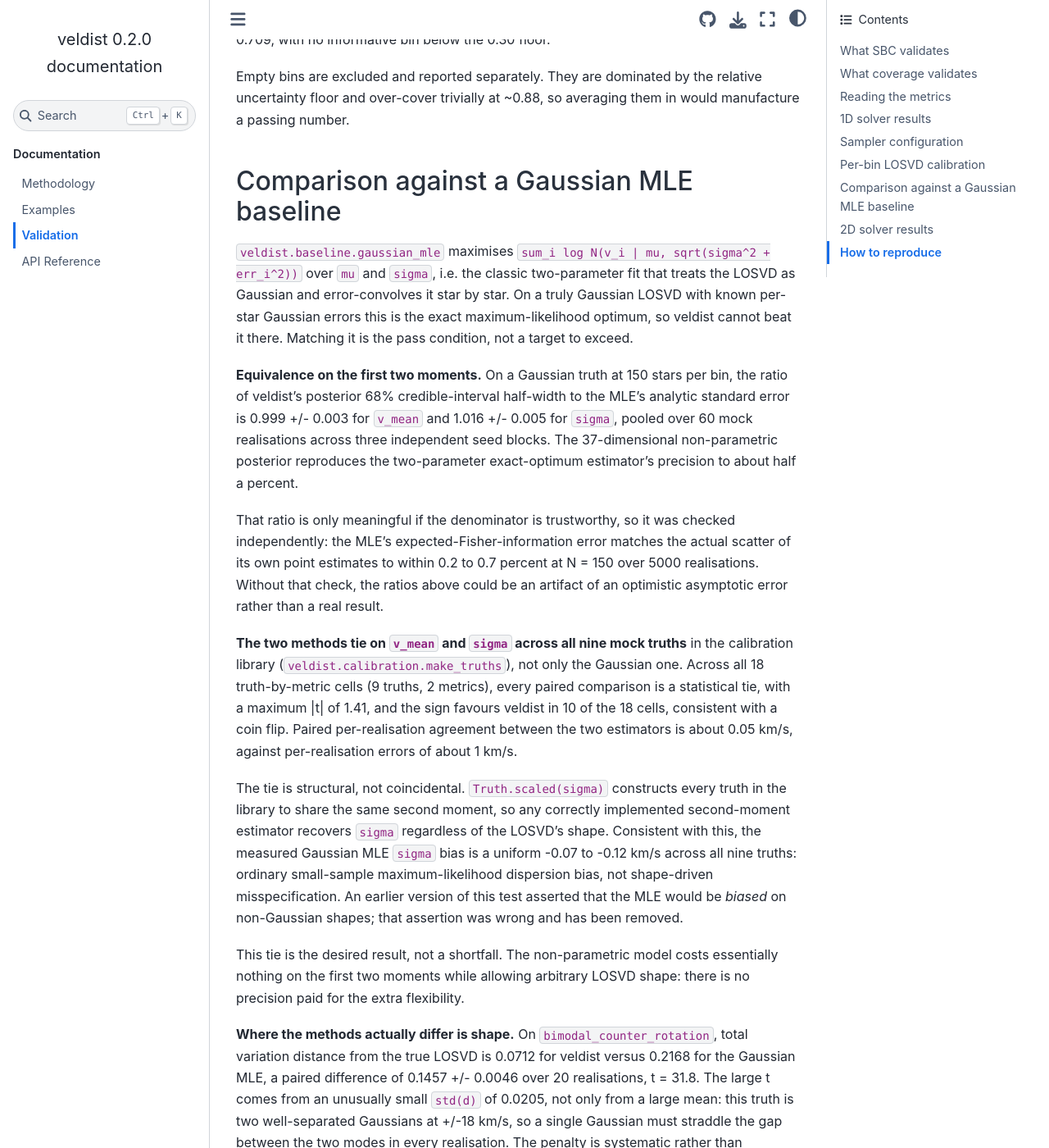
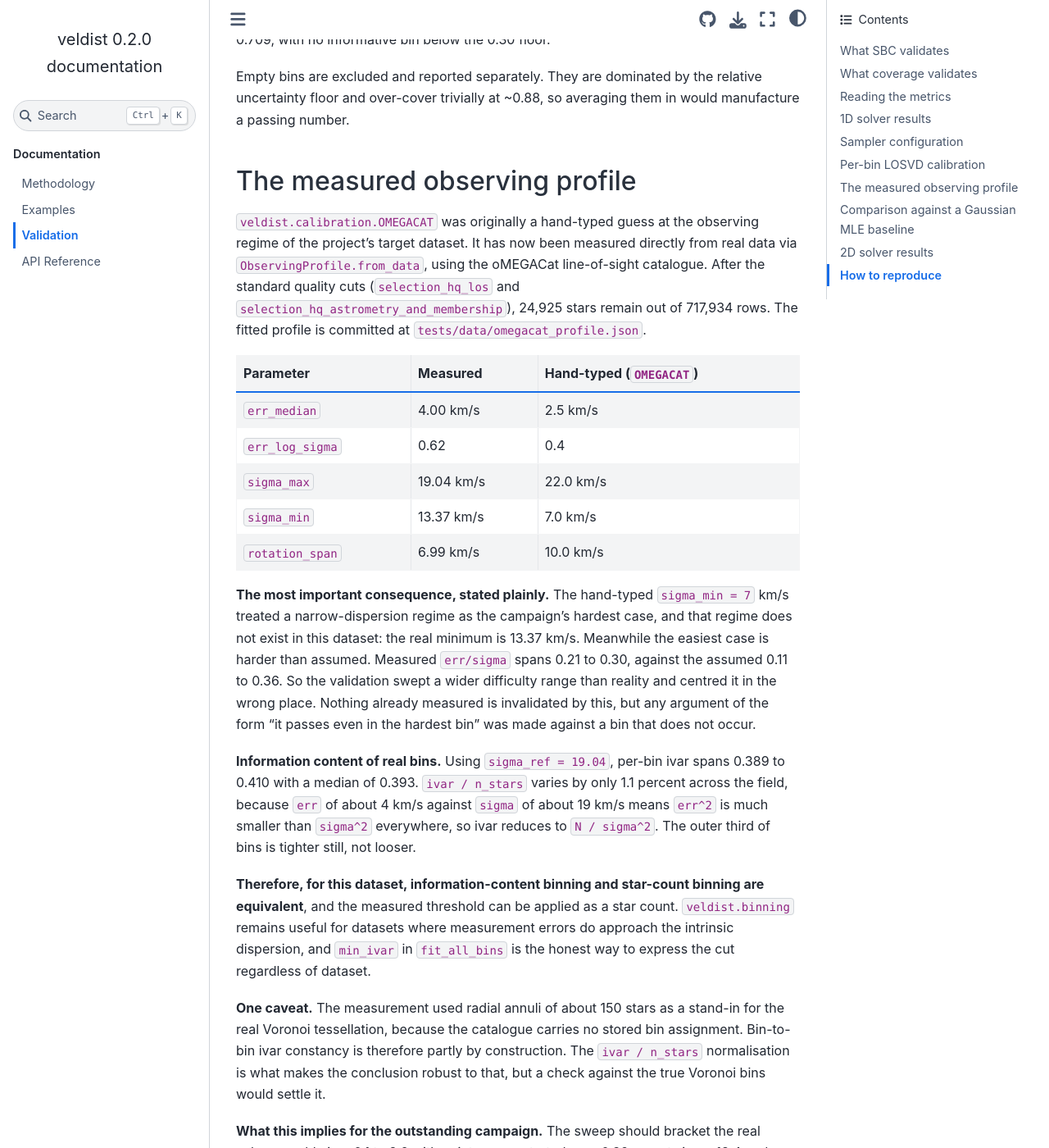
Before and after one commit to pjs902/veldist, a Sphinx documentation site: the page built from docs/validation.md, in a window 1280 px wide and 1400 px high, scrolled down 7236 px. Shown: the whole window at 82% size. Built offline with Sphinx 7.4.7 and the Sphinx Book theme 1.1.4, drawn with Linux system fonts in a browser that asks for light colours; some of the changed text lies outside the part shown.

Commit message:
docs(validation): record measured oMEGACat observing profile
ObservingProfile.from_data was run on the real oMEGACat catalogue (24,925 stars after quality cuts). Commit the fitted scalar profile as a test fixture, document the measurement and its implications for the recovery-curve sweep in docs/validation.md, and note the outstanding decision on updating the OMEGACAT constant in TASKS.md. OMEGACAT itself is left unchanged.

Co-Authored-By: Claude Opus 5 <noreply@anthropic.com>
Claude-Session: https://claude.ai/code/session_01AeGYMeWNYB7juPAZdGc37r

```diff
--- a/docs/validation.md
+++ b/docs/validation.md
@@ -249,6 +249,60 @@ Empty bins are excluded and reported separately. They are dominated by the
 relative uncertainty floor and over-cover trivially at ~0.88, so averaging them
 in would manufacture a passing number.
 
+## The measured observing profile
+
+`veldist.calibration.OMEGACAT` was originally a hand-typed guess at the
+observing regime of the project's target dataset. It has now been measured
+directly from real data via `ObservingProfile.from_data`, using the
+oMEGACat line-of-sight catalogue. After the standard quality cuts
+(`selection_hq_los` and `selection_hq_astrometry_and_membership`), 24,925
+stars remain out of 717,934 rows. The fitted profile is committed at
+`tests/data/omegacat_profile.json`.
+
+| Parameter | Measured | Hand-typed (`OMEGACAT`) |
+|---|---|---|
+| `err_median` | 4.00 km/s | 2.5 km/s |
+| `err_log_sigma` | 0.62 | 0.4 |
+| `sigma_max` | 19.04 km/s | 22.0 km/s |
+| `sigma_min` | 13.37 km/s | 7.0 km/s |
+| `rotation_span` | 6.99 km/s | 10.0 km/s |
+
+**The most important consequence, stated plainly.** The hand-typed
+`sigma_min = 7` km/s treated a narrow-dispersion regime as the campaign's
+hardest case, and that regime does not exist in this dataset: the real
+minimum is 13.37 km/s. Meanwhile the easiest case is harder than assumed.
+Measured `err/sigma` spans 0.21 to 0.30, against the assumed 0.11 to 0.36.
+So the validation swept a wider difficulty range than reality and centred
+it in the wrong place. Nothing already measured is invalidated by this,
+but any argument of the form "it passes even in the hardest bin" was made
+against a bin that does not occur.
+
+**Information content of real bins.** Using `sigma_ref = 19.04`, per-bin
+ivar spans 0.389 to 0.410 with a median of 0.393. `ivar / n_stars` varies
+by only 1.1 percent across the field, because `err` of about 4 km/s
+against `sigma` of about 19 km/s means `err^2` is much smaller than
+`sigma^2` everywhere, so ivar reduces to `N / sigma^2`. The outer third of
+bins is tighter still, not looser.
+
+**Therefore, for this dataset, information-content binning and
+star-count binning are equivalent**, and the measured threshold can be
+applied as a star count. `veldist.binning` remains useful for datasets
+where measurement errors do approach the intrinsic dispersion, and
+`min_ivar` in `fit_all_bins` is the honest way to express the cut
+regardless of dataset.
+
+**One caveat.** The measurement used radial annuli of about 150 stars as
+a stand-in for the real Voronoi tessellation, because the catalogue
+carries no stored bin assignment. Bin-to-bin ivar constancy is therefore
+partly by construction. The `ivar / n_stars` normalisation is what makes
+the conclusion robust to that, but a check against the true Voronoi bins
+would settle it.
+
+**What this implies for the outstanding campaign.** The sweep should
+bracket the real value: roughly ivar 0.1 to 3.2 with points concentrated
+near 0.39, run at sigma 13.4 and 19.0. Not the originally planned 0.05 to
+15 at sigma 7 and 22.
+
 ## Comparison against a Gaussian MLE baseline
 
 `veldist.baseline.gaussian_mle` maximises
```
Also changed, not shown: TASKS.md (+13 -0 lines), 1 other file.
